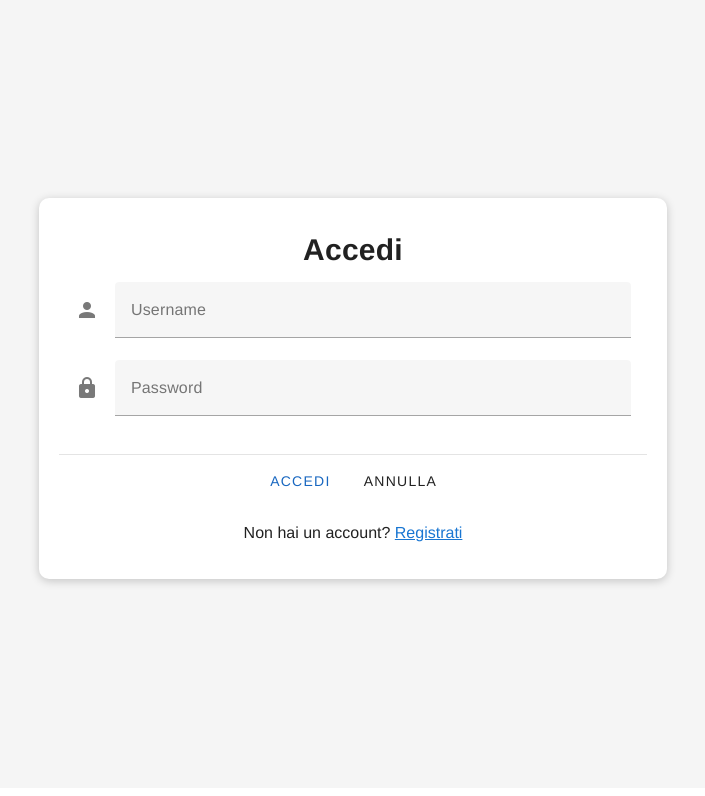
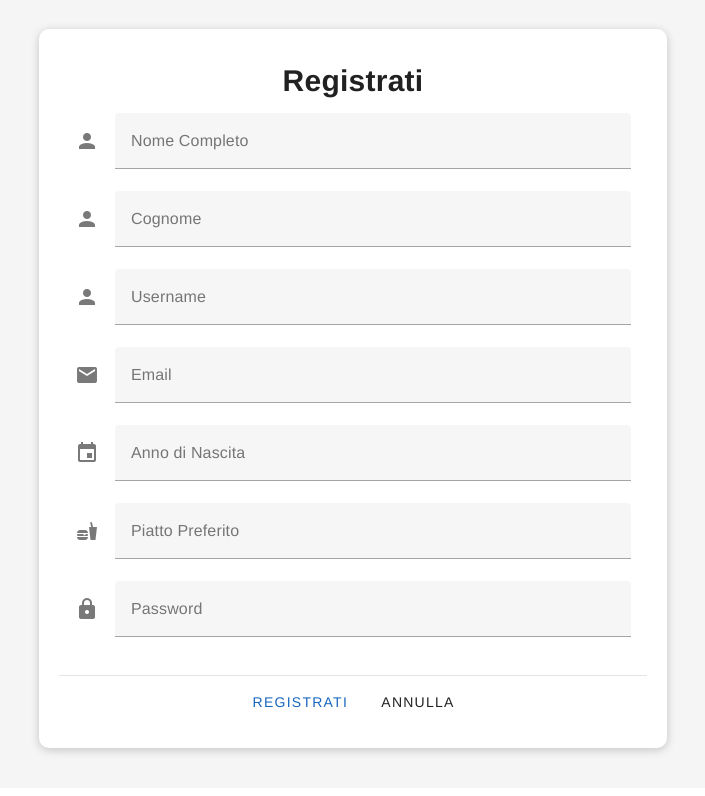
Before and after one commit to carmine858/Whats-in-Your_Fridge, a Vue app in the folder vue/wyf/: page /register in a window 1280 px wide. Shown: the top 796 px of the page, without its empty margins (287-992 px from the left). Built offline with nearby package versions, Linux system fonts and the light colour scheme.

Commit message:
modifche varie

```diff
--- a/vue/wyf/src/components/UserRegister.vue
+++ b/vue/wyf/src/components/UserRegister.vue
@@ -1,20 +1,70 @@
 <template>
-  <v-row justify="center" align="center" class="login-row">
+  <v-row justify="center" align="center" class="registration-row">
     <v-col cols="12" lg="6" md="8" sm="10">
-      <v-card class="login-card">
+      <v-card class="registration-card">
         <v-card-title class="text-center">
-          <h2 class="headline">Accedi</h2>
+          <h2 class="headline">Registrati</h2>
         </v-card-title>
         <v-card-text>
           <v-form ref="form" v-model="valid">
+            <v-text-field
+              v-model="name"
+              :error-messages="errorMessages.name"
+              :rules="[(v) => !!v || 'Nome è obbligatorio']"
+              label="Nome Completo"
+              placeholder="Es. Mario Rossi"
+              required
+              prepend-icon="mdi-account"
+            ></v-text-field>
+
+            <v-text-field
+              v-model="surname"
+              :error-messages="errorMessages.surname"
+              :rules="[(v) => !!v || 'Cognome è obbligatorio']"
+              label="Cognome"
+              placeholder="Es. Rossi"
+              required
+              prepend-icon="mdi-account"
+            ></v-text-field>
+
             <v-text-field
               v-model="username"
               :error-messages="errorMessages.username"
               :rules="[(v) => !!v || 'Username è obbligatorio']"
               label="Username"
-              placeholder="Inserisci il tuo username"
+              placeholder="Es. mario123"
               required
               prepend-icon="mdi-account"
+            ></v-text-field>
+
+            <v-text-field
+              v-model="email"
+              :error-messages="errorMessages.email"
+              :rules="[(v) => !!v || 'Email è obbligatoria', (v) => /.+@.+\..+/.test(v) || 'Email non valida']"
+              label="Email"
+              placeholder="esempio@email.com"
+              required
+              prepend-icon="mdi-email"
+            ></v-text-field>
+
+            <v-text-field
+              v-model="birthYear"
+              :error-messages="errorMessages.birthYear"
+              :rules="[(v) => !!v || 'Anno di nascita è obbligatorio']"
+              label="Anno di Nascita"
+              placeholder="Es. 1990"
+              required
+              prepend-icon="mdi-calendar"
+            ></v-text-field>
+
+            <v-text-field
+              v-model="favoriteDish"
+              :error-messages="errorMessages.favoriteDish"
+              :rules="[(v) => !!v || 'Piatto preferito è obbligatorio']"
+              label="Piatto Preferito"
+              placeholder="Es. Pizza"
+              required
+              prepend-icon="mdi-food"
             ></v-text-field>
 
             <v-text-field
@@ -31,27 +81,9 @@
         </v-card-text>
         <v-divider></v-divider>
         <v-card-actions class="d-flex justify-center">
-          <v-btn color="primary" @click="submit" class="submit-btn">Accedi</v-btn>
+          <v-btn color="primary" @click="submit" class="submit-btn">Registrati</v-btn>
           <v-btn text @click="resetForm" class="ml-2">Annulla</v-btn>
         </v-card-actions>
-
-        <!-- Testo per l'account e il link di registrazione -->
-        <v-card-actions class="d-flex justify-center">
-          <p class="text-center">
-            Non hai un account?
-            <a href="#" @click="goToRegister" class="register-link">Registrati</a>
-          </p>
-        </v-card-actions>
-
-        <!-- Alert di successo per il login -->
-        <v-alert
-          v-if="showSuccessAlert"
-          type="success"
-          dismissible
-          class="mt-4"
-        >
-          Accesso avvenuto con successo! Benvenuto!
-        </v-alert>
       </v-card>
     </v-col>
   </v-row>
@@ -64,74 +96,98 @@ export default {
   data() {
     return {
       valid: false,
-    username: '',
+      name: '',
+      surname: '',
+      username: '', // Aggiunto il campo username
+      email: '',
+      birthYear: '',
+      favoriteDish: '',
       password: '',
       errorMessages: {
-      username: '',
+        name: '',
+        surname: '',
+        username: '', // Aggiunto errore per username
+        email: '',
+        birthYear: '',
+        favoriteDish: '',
         password: ''
-    },
-    showSuccessAlert: false // Stato per gestire la visualizzazione dell'alert
+      }
     };
   },
   methods: {
     submit() {
       this.errorMessages = {
-      username: '',
+        name: '',
+        surname: '',
+        username: '', // Resettato l'errore per username
+        email: '',
+        birthYear: '',
+        favoriteDish: '',
         password: ''
       };
 
       // Validazione dei campi
-    if (!this.username) this.errorMessages.username = 'Username è obbligatorio';
+      if (!this.name) this.errorMessages.name = 'Nome è obbligatorio';
+      if (!this.surname) this.errorMessages.surname = 'Cognome è obbligatorio';
+      if (!this.username) this.errorMessages.username = 'Username è obbligatorio'; // Validazione per username
+      if (!this.email) this.errorMessages.email = 'Email è obbligatoria';
+      if (!this.birthYear) this.errorMessages.birthYear = 'Anno di nascita è obbligatorio';
+      if (!this.favoriteDish) this.errorMessages.favoriteDish = 'Piatto preferito è obbligatorio';
       if (!this.password) this.errorMessages.password = 'Password è obbligatoria';
 
       // Se non ci sono errori, invia i dati al server
       if (Object.values(this.errorMessages).every((msg) => msg === '')) {
-      const loginData = {
-        username: this.username,
+        const userData = {
+          nome: this.name,
+          cognome: this.surname,
+          username: this.username, // Includi il campo username
+          email: this.email,
+          data: this.birthYear,
+          favourite_dish: this.favoriteDish,
           password: this.password
         };
 
-      // Esegui la chiamata API per il login
-      axios.post('http://localhost:3000/login', loginData)
+        // Esegui la chiamata API per registrare l'utente
+        axios.post('http://localhost:3000/registrazione', userData)
           .then(() => {
-          // Mostra l'alert di successo
-          this.showSuccessAlert = true;
-
-          // Reindirizza alla home dopo un breve ritardo
-          setTimeout(() => {
-            this.$router.push('/home'); // Reindirizza all'home
-          }, 2000); // Aspetta 2 secondi prima di reindirizzare
+            alert('Registrazione avvenuta con successo!');
+            this.$router.push('/');
+            this.resetForm();
           })
           .catch(error => {
-          console.error('Errore durante il login:', error);
-          this.errorMessages.password = 'Credenziali non valide'; // Messaggio di errore generico
+            console.error('Errore durante la registrazione:', error);
           });
       }
     },
     resetForm() {
-    this.username = '';
+      this.name = '';
+      this.surname = '';
+      this.username = ''; // Resettato il campo username
+      this.email = '';
+      this.birthYear = '';
+      this.favoriteDish = '';
       this.password = '';
       this.errorMessages = {
-      username: '',
+        name: '',
+        surname: '',
+        username: '', // Resettato l'errore per username
+        email: '',
+        birthYear: '',
+        favoriteDish: '',
         password: ''
       };
-    this.showSuccessAlert = false; // Resetta l'alert in caso di reset
-  },
-  // Metodo per reindirizzare alla pagina di registrazione
-  goToRegister() {
-    this.$router.push('/register'); // Reindirizza alla pagina di registrazione
     }
   }
 };
 </script>
 
 <style scoped>
-.login-row {
+.registration-row {
   min-height: 100vh; /* Allinea verticalmente il contenuto */
   background-color: #f5f5f5; /* Colore di sfondo chiaro */
 }
 
-.login-card {
+.registration-card {
   box-shadow: 0 2px 10px rgba(0, 0, 0, 0.2); /* Ombra per la carta */
   border-radius: 10px; /* Angoli arrotondati */
   padding: 20px; /* Padding interno */
@@ -145,18 +201,4 @@ transition: background-color 0.3s; /* Transizione dolce */
   background-color: #1976d2; /* Colore di sfondo al passaggio del mouse */
   color: white; /* Colore del testo al passaggio del mouse */
 }
-
-.text-center {
-text-align: center;
-}
-
-.register-link {
-color: #1976d2;
-cursor: pointer;
-text-decoration: underline;
-}
-
-.register-link:hover {
-color: #0d47a1; /* Cambia colore al passaggio del mouse */
-}
 </style>
```
Also changed, not shown: 1 other file (tests, documents, lock files or other folders). Lines whose indentation alone changed are shown as unchanged.
